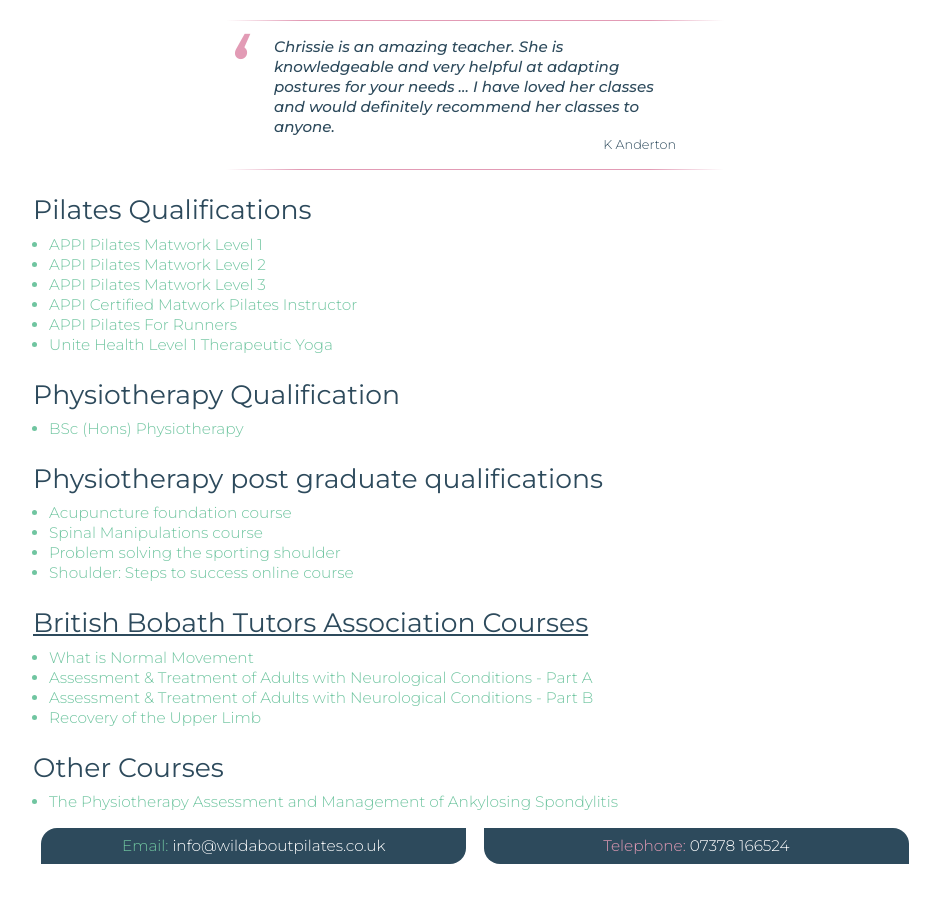
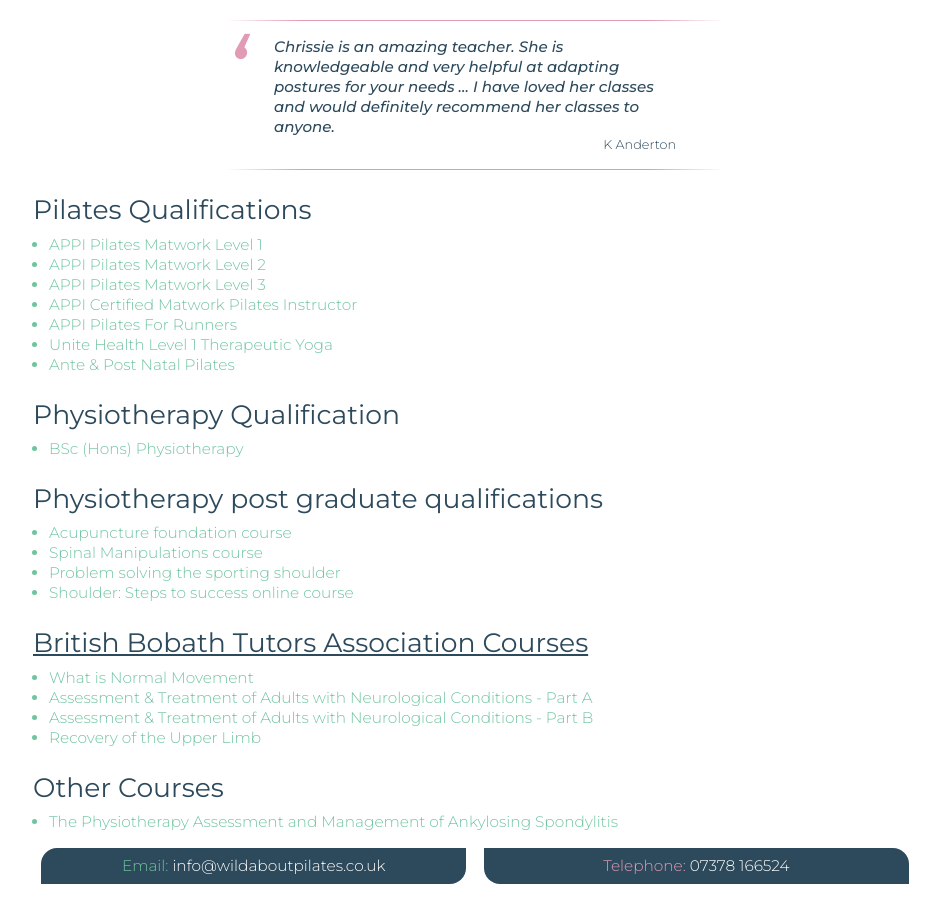
Before and after one commit to mikeraynham/wildaboutpilates, a Jekyll site: the page built from about.md, in a window 1280 px wide and 900 px high, scrolled down 1130 px. Shown: the whole window, without its empty margins (165-1105 px from the left). Built offline with Jekyll 4.4.1, drawn with Linux system fonts in a browser that asks for light colours.

Commit message:
Ante & Post Natal Pilates

```diff
--- a/about.md
+++ b/about.md
@@ -41,6 +41,7 @@ I use Pilates frequently during my practice, and it is my pleasure to be able to
 * APPI Certified Matwork Pilates Instructor
 * APPI Pilates For Runners
 * Unite Health Level 1 Therapeutic Yoga
+* Ante & Post Natal Pilates
 
 ### Physiotherapy Qualification
 
```
